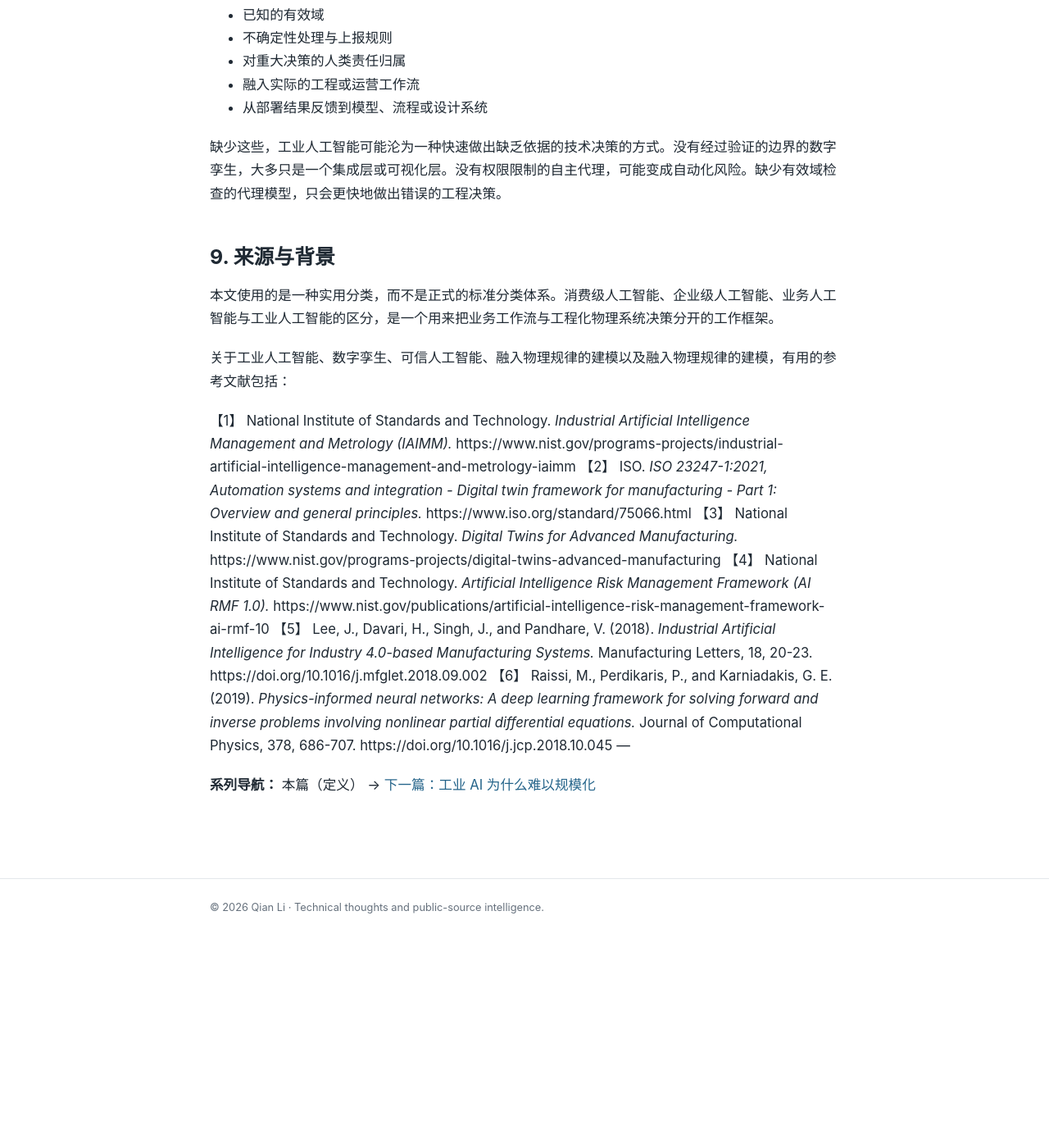
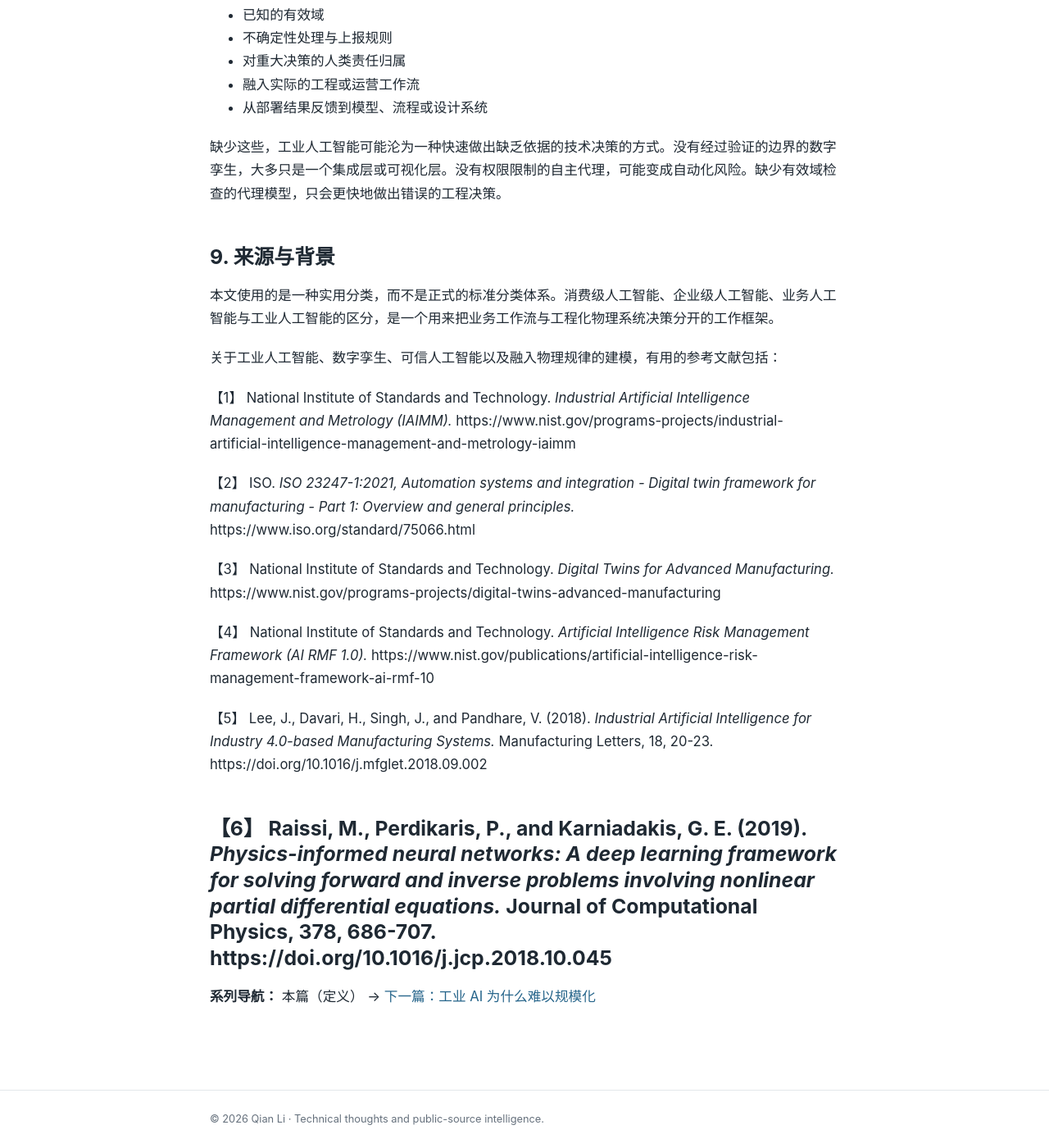
Before and after one commit to sdliqian2021/sdliqian2021.github.io, a Jekyll site: the page built from posts/03-industrial-ai-and-digital-twins.md, in a window 1280 px wide and 1400 px high, scrolled down 6213 px. Shown: the whole window at 82% size. Built offline with Jekyll 4.4.1, drawn with Linux system fonts in a browser that asks for light colours; before the commit the page ends 7355 px from its top, so only the background shows below that.

Commit message:
Polish reference list formatting

```diff
--- a/posts/03-industrial-ai-and-digital-twins.md
+++ b/posts/03-industrial-ai-and-digital-twins.md
@@ -223,13 +223,18 @@ RAG 系统
 
 本文使用的是一种实用分类，而不是正式的标准分类体系。消费级人工智能、企业级人工智能、业务人工智能与工业人工智能的区分，是一个用来把业务工作流与工程化物理系统决策分开的工作框架。
 
-关于工业人工智能、数字孪生、可信人工智能、融入物理规律的建模以及融入物理规律的建模，有用的参考文献包括：
+关于工业人工智能、数字孪生、可信人工智能以及融入物理规律的建模，有用的参考文献包括：
 
 <a id="ref-1"></a>【1】 National Institute of Standards and Technology. *Industrial Artificial Intelligence Management and Metrology (IAIMM).* https://www.nist.gov/programs-projects/industrial-artificial-intelligence-management-and-metrology-iaimm
+
 <a id="ref-2"></a>【2】 ISO. *ISO 23247-1:2021, Automation systems and integration - Digital twin framework for manufacturing - Part 1: Overview and general principles.* https://www.iso.org/standard/75066.html
+
 <a id="ref-3"></a>【3】 National Institute of Standards and Technology. *Digital Twins for Advanced Manufacturing.* https://www.nist.gov/programs-projects/digital-twins-advanced-manufacturing
+
 <a id="ref-4"></a>【4】 National Institute of Standards and Technology. *Artificial Intelligence Risk Management Framework (AI RMF 1.0).* https://www.nist.gov/publications/artificial-intelligence-risk-management-framework-ai-rmf-10
+
 <a id="ref-5"></a>【5】 Lee, J., Davari, H., Singh, J., and Pandhare, V. (2018). *Industrial Artificial Intelligence for Industry 4.0-based Manufacturing Systems.* Manufacturing Letters, 18, 20-23. https://doi.org/10.1016/j.mfglet.2018.09.002
+
 <a id="ref-6"></a>【6】 Raissi, M., Perdikaris, P., and Karniadakis, G. E. (2019). *Physics-informed neural networks: A deep learning framework for solving forward and inverse problems involving nonlinear partial differential equations.* Journal of Computational Physics, 378, 686-707. https://doi.org/10.1016/j.jcp.2018.10.045
 ---
 
```
Also changed, not shown: posts/01-ai-humans-simulation-and-physical-testing.md (+4 -0 lines), posts/07-simulation-physical-testing-and-validation.md (+6 -0 lines), posts/09-process-digital-twin-for-industrial-ai.md (+5 -0 lines), posts/10-governed-industrial-ai-agents.md (+2 -0 lines).
